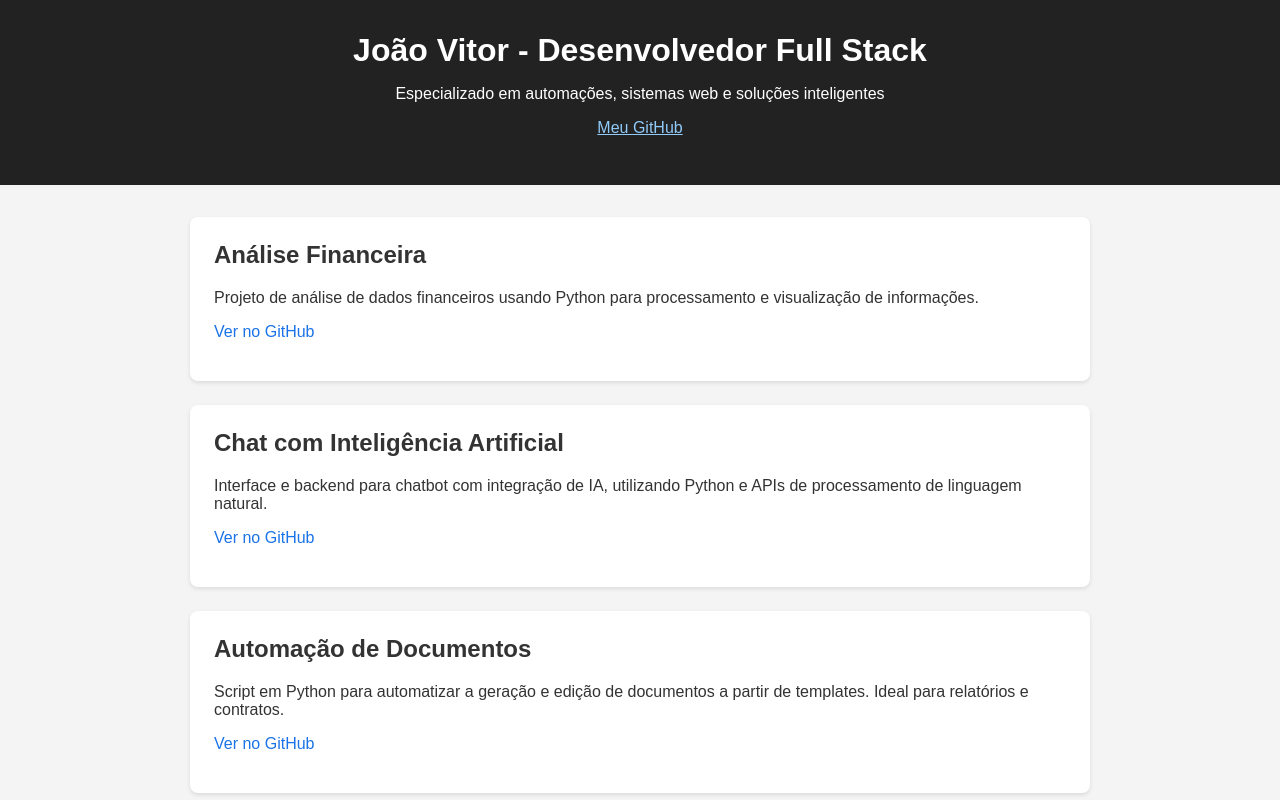
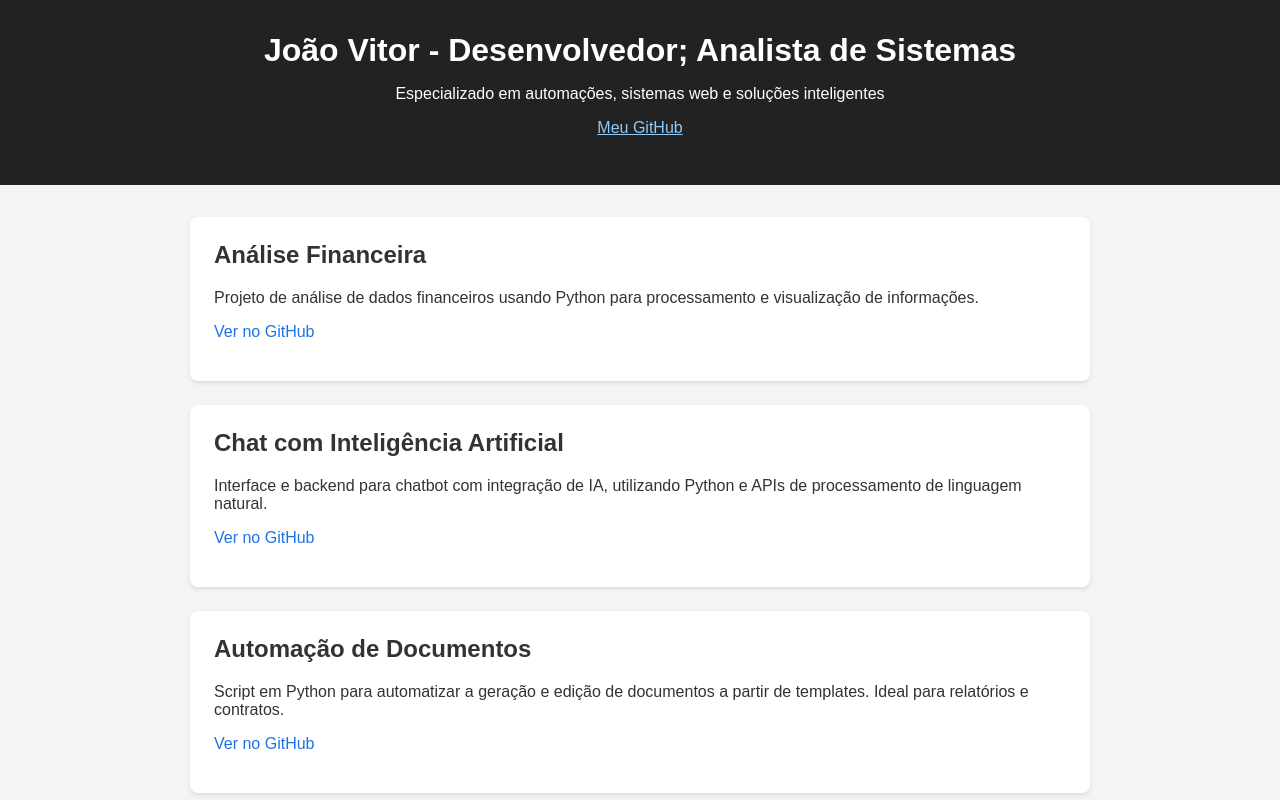
Before and after one commit to joaovitorfe/joaovitorfe.github.io, a plain HTML site: page index.html in a window 1280 px wide. Shown: the top 800 px of the page. Drawn offline with Linux system fonts and the light colour scheme.

Commit message:
Update index.html

```diff
--- a/index.html
+++ b/index.html
@@ -47,7 +47,7 @@
 </head>
 <body>
   <header>
-    <h1>João Vitor - Desenvolvedor Full Stack</h1>
+    <h1>João Vitor - Desenvolvedor; Analista de Sistemas</h1>
     <p>Especializado em automações, sistemas web e soluções inteligentes</p>
     <p><a href="https://github.com/joaovitorfe" target="_blank" style="color: #90caf9;">Meu GitHub</a></p>
   </header>
```
